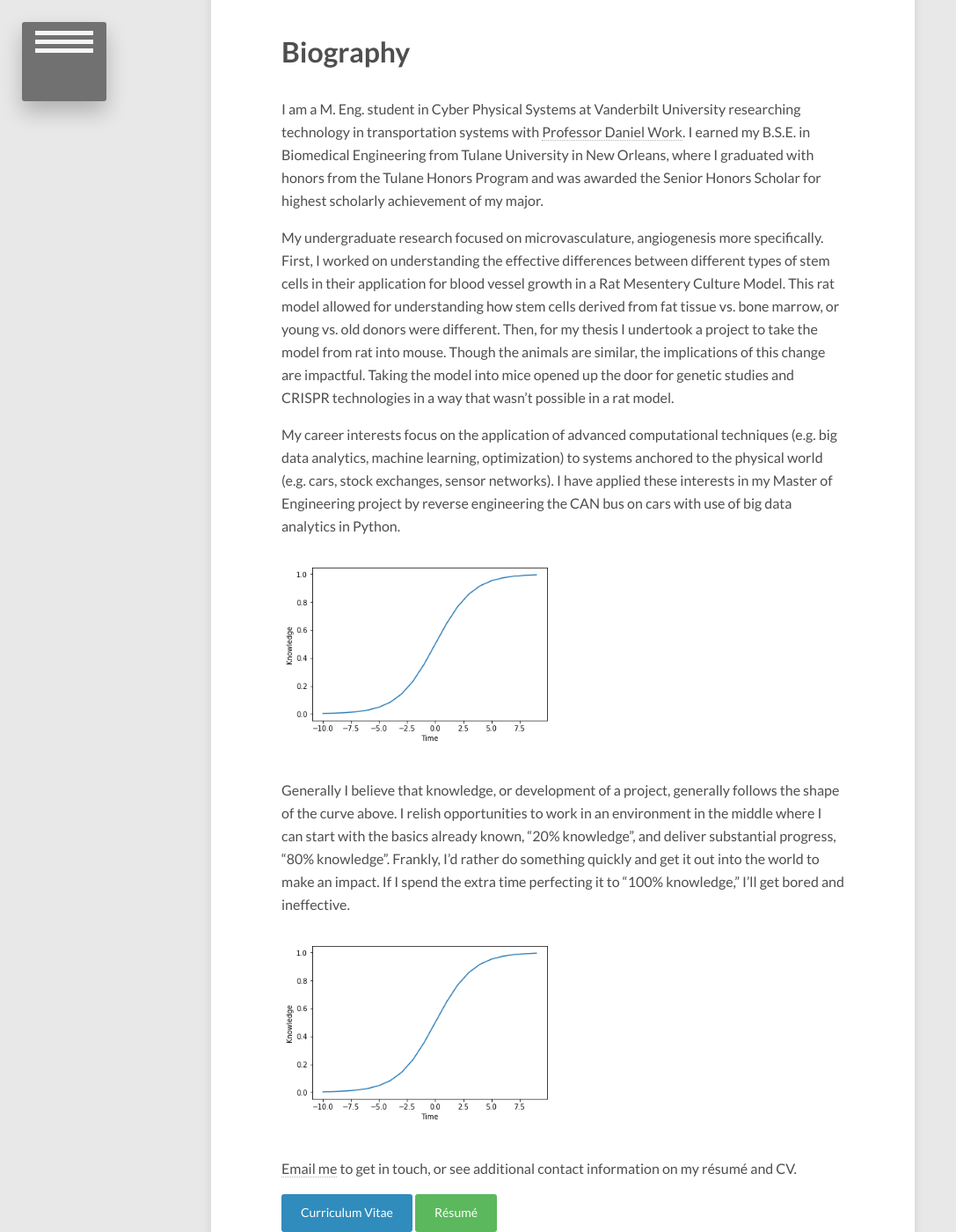
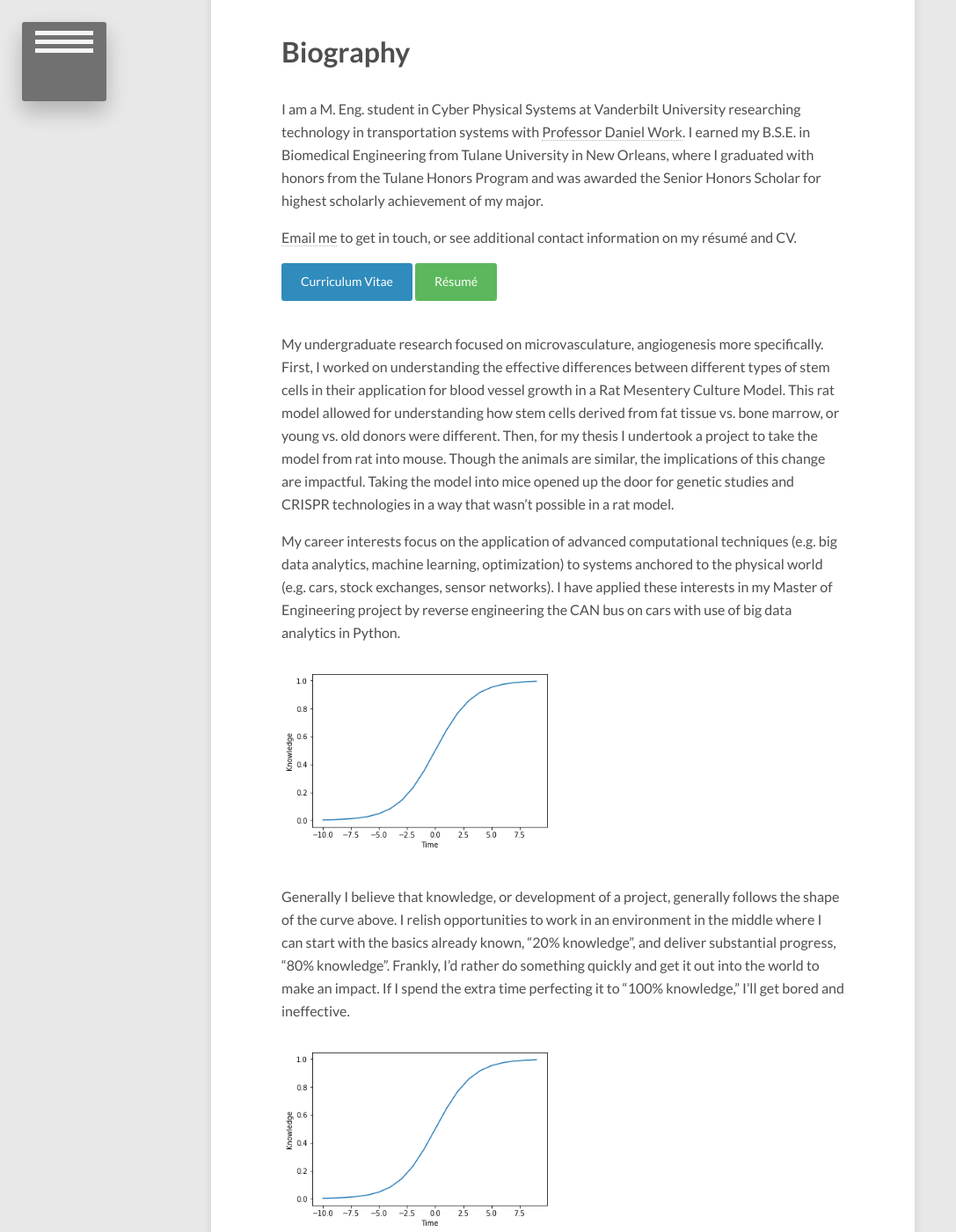
Before and after one commit to MatthewNice/MatthewNice.github.io, a Jekyll site: the page built from about/index.md, in a window 1280 px wide and 1400 px high, scrolled down 544 px. Shown: the whole window at 88% size, without its empty margins (0-1087 px from the left). Built offline with Jekyll 4.4.1, drawn with Linux system fonts in a browser that asks for light colours; nearby versions of some CDN libraries; some of the changed lines change nothing that is shown.

Commit message:
Update index.md

```diff
--- a/about/index.md
+++ b/about/index.md
@@ -12,6 +12,10 @@ modified: 2019-08-06
 
 I am a M. Eng. student in Cyber Physical Systems at Vanderbilt University researching technology in transportation systems with [Professor Daniel Work](https://my.vanderbilt.edu/danwork/). I earned my B.S.E. in Biomedical Engineering from Tulane University in New Orleans, where I graduated with honors from the Tulane Honors Program and was awarded the Senior Honors Scholar for highest scholarly achievement of my major.
 
+<a href="mailto:{{ site.owner.email | encode_email }}" title="Email me">Email me</a> to get in touch, or see additional contact information on my r&eacute;sum&eacute; and CV.
+
+<div markdown="0"><a href="{{ site.url }}/download/matthew_nice_cv.pdf" class="btn btn-info">Curriculum Vitae</a> <a href="{{ site.url }}/download/matthew_nice_resume.pdf" class="btn btn-success">R&eacute;sum&eacute;</a></div>
+
 My undergraduate research focused on microvasculature, angiogenesis more specifically. First, I worked on understanding the effective differences between different types of stem cells in their application for blood vessel growth in a Rat Mesentery Culture Model. This rat model allowed for understanding how stem cells derived from fat tissue vs. bone marrow, or young vs. old donors were different. Then, for my thesis I undertook a project to take the model from rat into mouse. Though the animals are similar, the implications of this change are impactful. Taking the model into mice opened up the door for genetic studies and CRISPR technologies in a way that wasn't possible in a rat model.
 
 My career interests focus on the application of advanced computational techniques (e.g. big data analytics, machine learning, optimization) to systems anchored to the physical world (e.g. cars, stock exchanges, sensor networks).  I have applied these interests in my Master of Engineering project by reverse engineering the CAN bus on cars with use of big data analytics in Python.
@@ -25,11 +29,6 @@ Generally I believe that knowledge, or development of a project, generally follo
 <a href="{{ site.url }}/images/knowledge_v_time.png"><img src="{{ site.url }}/images/knowledge_v_time.png" alt=""></a>
 </figure>
 
-<a href="mailto:{{ site.owner.email | encode_email }}" title="Email me">Email me</a> to get in touch, or see additional contact information on my r&eacute;sum&eacute; and CV.
-
-<div markdown="0"><a href="{{ site.url }}/download/matthew_nice_cv.pdf" class="btn btn-info">Curriculum Vitae</a> <a href="{{ site.url }}/download/matthew_nice_resume.pdf" class="btn btn-success">R&eacute;sum&eacute;</a></div>
-
-
 In my free time I enjoy playing ultimate frisbee with the Nashville Trash Pandas, laser cutting, jogging, and gelato. See my [blog posts]({{ site.url }}/chronposts/) for some more info on my projects. I have a puppy Roux who enjoys jogging with me (still working on catching a frisbee).
 
 <figure class="half">
```
